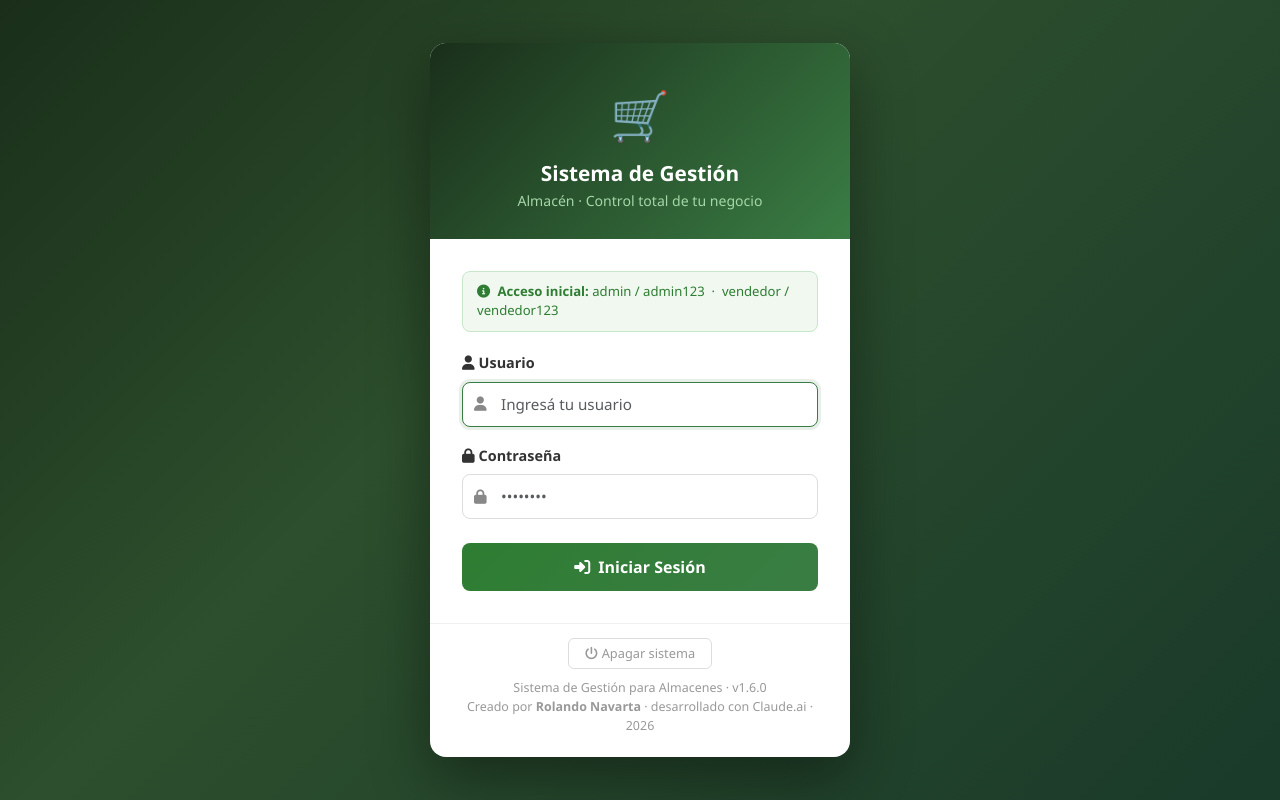
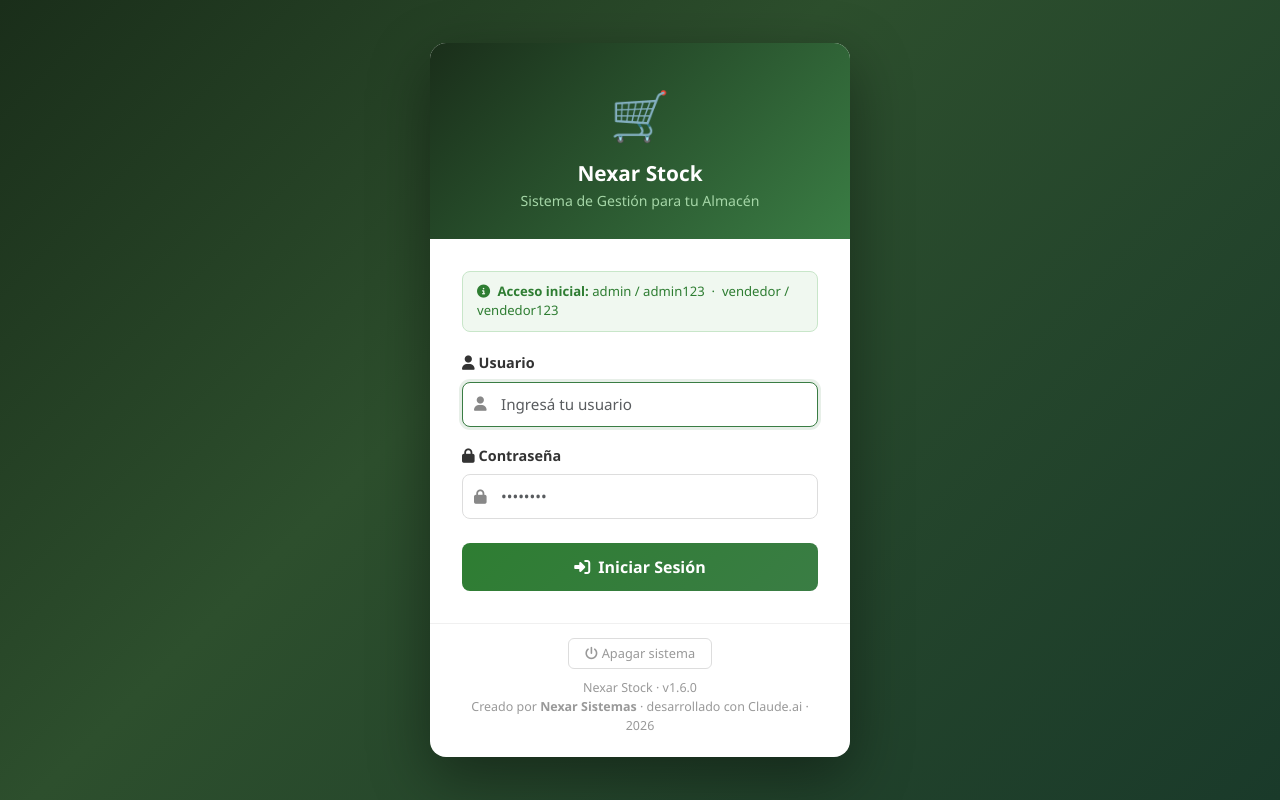
Before and after one commit to NexarSistemas/nexar-almacen, a Flask app: page /login in a window 1280 px wide. Run offline with Flask 3, Linux system fonts and the light colour scheme; data comes from the database, SQL or seed files in the repository; data that the repository does not hold is empty.

Commit message:
Cambio de Nombre comercial y del desarrollador

```diff
--- a/app.py
+++ b/app.py
@@ -31,7 +31,7 @@ app.jinja_env.add_extension('jinja2.ext.loopcontrols')
 def favicon():
     return send_from_directory(
         os.path.join(app.root_path, 'static/icons'),
-        'sistema_almacen_icon.ico',
+        'nexar_stock.ico',
         mimetype='image/vnd.microsoft.icon'
     )
 
--- a/database.py
+++ b/database.py
@@ -155,7 +155,7 @@ def _seed_changelog(c):
     entries = [
         ('1.0.0','2026-01-01','Nueva función',
          'Lanzamiento inicial del sistema',
-         'Primera versión del Sistema de Gestión para Almacenes con módulos de Ventas, Stock, Caja y Gastos.'),
+         'Primera versión de Nexar Stock con módulos de Ventas, Stock, Caja y Gastos.'),
         ('1.1.0','2026-01-15','Nueva función',
          'Cuentas Corrientes',
          'Se agregaron módulos de CC Clientes y CC Proveedores con alertas de vencimiento.'),
@@ -1451,7 +1451,7 @@ def validar_licencia_rsa(token_b64: str) -> tuple:
         except Exception:
             return False, "El token no es valido. Verifica que lo hayas copiado completo.", None
         if data.get("product") != "almacen":
-            return False, "Este token no es una licencia de Almacen Gestion.", None
+            return False, "Este token no es una licencia de Nexar Stock.", None
         sig_hex = data.get("public_signature", "")
         if not sig_hex:
             return False, "El token no contiene firma digital.", None
--- a/templates/apagado.html
+++ b/templates/apagado.html
@@ -43,14 +43,14 @@ p { color: #555; line-height: 1.6; }
   <div class="steps">
     <strong style="font-size:.85rem;color:#1a2e1a">Para volver a iniciar:</strong>
     <ul style="margin:8px 0 0;padding-left:18px">
-      <li>En <strong>Windows</strong>: doble clic en <code>Almacén Gestión</code> del Escritorio</li>
+      <li>En <strong>Windows</strong>: doble clic en <code>Nexar Stock</code> del Escritorio</li>
       <li>En <strong>Linux</strong>: ejecutá <code>almacen</code> en la terminal</li>
       <li>O directamente: <code>python iniciar.py</code></li>
     </ul>
   </div>
   <p style="font-size:.85rem">Podés cerrar esta pestaña del navegador.</p>
   <div class="footer">
-    Sistema de Gestión para Almacenes · Creado por Rolando Navarta · 2026
+    Nexar Stock · Creado por Nexar Sistemas · 2026
   </div>
 </div>
 </body>
--- a/templates/ayuda.html
+++ b/templates/ayuda.html
@@ -52,7 +52,7 @@ kbd { background:#1a2e1a;color:#fff;border-radius:4px;padding:2px 6px;font-size:
     <!-- INICIO RÁPIDO -->
     <div class="help-section" id="inicio">
       <h4>🚀 Inicio Rápido</h4>
-      <p>Bienvenido al <strong>Sistema de Gestión para Almacenes</strong>. Esta guía te ayudará a configurar y usar el sistema desde el primer día.</p>
+      <p>Bienvenido a <strong>Nexar Stock</strong>. Esta guía te ayudará a configurar y usar el sistema desde el primer día.</p>
       <h5>Primeros pasos recomendados</h5>
       <div class="step"><div class="step-num">1</div><div><strong>Configuración del negocio</strong>: Andá a <em>Sistema → Configuración</em> y completá el nombre, dirección, CUIT y datos de tu almacén. Estos datos aparecerán en los tickets.</div></div>
       <div class="step"><div class="step-num">2</div><div><strong>Cargá tus productos</strong>: En <em>Productos → Catálogo</em>, hacé clic en «Nuevo Producto» e ingresá cada artículo con su código, precio y costo.</div></div>
--- a/templates/base.html
+++ b/templates/base.html
@@ -3,7 +3,7 @@
 <head>
 <meta charset="UTF-8">
 <meta name="viewport" content="width=device-width, initial-scale=1.0">
-<title>{% block title %}Almacén{% endblock %} — Sistema de Gestión</title>
+<title>{% block title %}Almacén{% endblock %} — Nexar Stock</title>
 <link href="https://cdn.jsdelivr.net/npm/bootstrap@5.3.0/dist/css/bootstrap.min.css" rel="stylesheet">
 <link href="https://cdnjs.cloudflare.com/ajax/libs/font-awesome/6.4.0/css/all.min.css" rel="stylesheet">
 <link rel="icon" type="image/x-icon"
@@ -72,7 +72,7 @@ input:focus,select:focus,textarea:focus{border-color:#3a7d44 !important;box-shad
 <div id="sidebar">
   <div class="logo">
     <h5><i class="fas fa-store me-2" style="color:#81c784"></i>{{ cfg_nombre or 'Mi Almacén' }}</h5>
-    <small>Sistema de Gestión v{{ app_version }}</small>
+    <small>Nexar Stock v{{ app_version }}</small>
   </div>
 
   <div class="nav-label">Principal</div>
--- a/templates/changelog.html
+++ b/templates/changelog.html
@@ -26,7 +26,7 @@
         </div>
         <div class="ms-3">
           <div style="font-size:.85rem;color:#888">Creado por</div>
-          <div class="fw-bold" style="color:#1a2e1a">Rolando Navarta</div>
+          <div class="fw-bold" style="color:#1a2e1a">Nexar Sistemas</div>
         </div>
         <div class="ms-auto">
           <a href="/acerca" class="btn btn-outline-success btn-sm"><i class="fas fa-info-circle me-1"></i>Acerca de</a>
--- a/templates/login.html
+++ b/templates/login.html
@@ -3,7 +3,7 @@
 <head>
 <meta charset="UTF-8">
 <meta name="viewport" content="width=device-width, initial-scale=1.0">
-<title>Iniciar Sesión — Sistema de Gestión</title>
+<title>Iniciar Sesión — Nexar Stock</title>
 <link href="https://cdn.jsdelivr.net/npm/bootstrap@5.3.0/dist/css/bootstrap.min.css" rel="stylesheet">
 <link href="https://cdnjs.cloudflare.com/ajax/libs/font-awesome/6.4.0/css/all.min.css" rel="stylesheet">
 <style>
@@ -91,8 +91,8 @@ body {
 <div class="login-card">
   <div class="login-header">
     <span class="store-icon">🛒</span>
-    <h3>Sistema de Gestión</h3>
-    <p>Almacén · Control total de tu negocio</p>
+    <h3>Nexar Stock</h3>
+    <p>Sistema de Gestión para tu Almacén</p>
   </div>
 
   <div class="login-body">
@@ -146,8 +146,8 @@ body {
         <i class="fas fa-power-off me-1"></i>Apagar sistema
       </button>
     </form>
-    Sistema de Gestión para Almacenes · v{{ app_version }}<br>
-    Creado por <strong>Rolando Navarta</strong> · desarrollado con Claude.ai · 2026
+    Nexar Stock · v{{ app_version }}<br>
+    Creado por <strong>Nexar Sistemas</strong> · desarrollado con Claude.ai · 2026
   </div>
 </div>
 </body>
```
Also changed, not shown: iniciar.py (+5 -5 lines), templates/acerca.html (+4 -4 lines), CHANGELOG.md, README.md, 2 other files.
